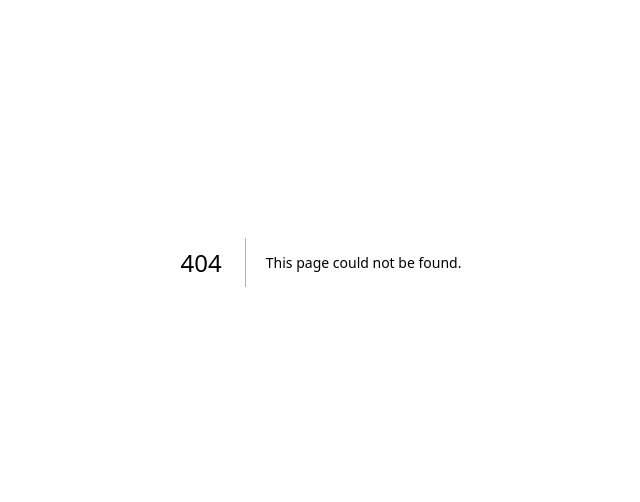
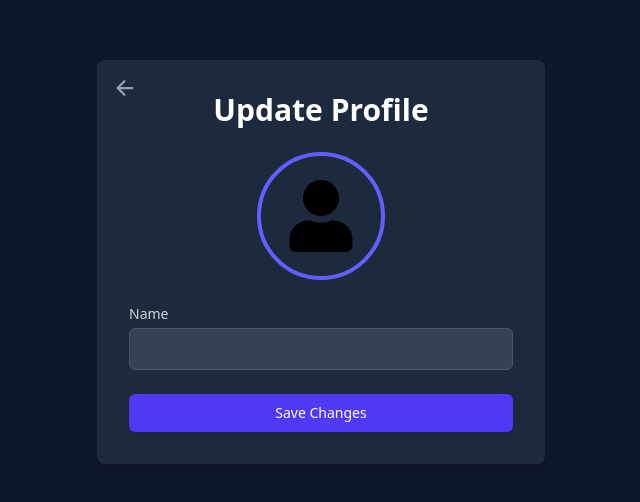
Before and after one commit to Prajwal-dev-dsa/NEXT_JS_PRACTICE, a Next.js app: page /edit in a window 1280 px wide. Before the commit this address had no page. Shown: the part 138-640 px from the top of the page, without its empty margins (319-959 px from the left). Built offline with nearby package versions, Linux system fonts and the light colour scheme; no server answers.

Commit message:
EditPage Created

```diff
--- /dev/null
+++ b/src/app/edit/page.tsx
@@ -0,0 +1,101 @@
+"use client";
+
+import Link from 'next/link';
+import { IoArrowBack } from 'react-icons/io5';
+import { useSession } from 'next-auth/react';
+import { useEffect, useRef, useState } from 'react';
+import { FaUser } from 'react-icons/fa';
+import Image from 'next/image';
+
+export default function EditProfile() {
+    const imageRef = useRef<HTMLInputElement>(null)
+    const [name, setName] = useState('')
+    const [frontendImage, setFrontendImage] = useState('')
+    const [backendImage, setBackendImage] = useState<File>()
+
+    const { data: session } = useSession()
+
+    useEffect(() => {
+        if (session) {
+            setName(session.user.name as string)
+            setFrontendImage(session.user.image as string)
+        }
+    }, [session])
+
+    const handleImage = (e: React.ChangeEvent<HTMLInputElement>) => {
+        if (!e.target.files || e.target.files.length === 0) return
+        setBackendImage(e.target.files[0])
+        setFrontendImage(URL.createObjectURL(e.target.files[0]))
+    }
+
+    return (
+        <div className="min-h-screen flex items-center justify-center bg-slate-900 p-4">
+            <div className="relative bg-slate-800 p-8 rounded-lg shadow-lg w-full max-w-md">
+
+                <Link
+                    href="/"
+                    className="absolute top-4 left-4 text-gray-400 hover:text-white"
+                    aria-label="Back to home"
+                >
+                    <IoArrowBack size={24} />
+                </Link>
+
+                <h2 className="text-3xl font-bold text-center text-white mb-6">
+                    Update Profile
+                </h2>
+
+                <form className="space-y-6">
+                    <div onClick={() => imageRef.current?.click()}>
+                        {
+                            frontendImage ? (
+                                <Image
+                                    src={frontendImage}
+                                    alt="User Avatar"
+                                    className="w-32 h-32 rounded-full mx-auto mb-4 border-4 border-indigo-500"
+                                    width={128}
+                                    height={128}
+                                />
+                            ) : (
+                                <div className="w-32 h-32 flex items-center justify-center rounded-full mx-auto mb-4 border-4 border-indigo-500">
+                                    <FaUser size={72} />
+                                </div>
+                            )
+                        }
+                        <input
+                            type="file"
+                            hidden
+                            ref={imageRef}
+                            accept='image/*'
+                            onChange={(e) => handleImage(e)}
+                        />
+                    </div>
+                    <div>
+                        <label
+                            htmlFor="name"
+                            className="block text-sm font-medium text-gray-300"
+                        >
+                            Name
+                        </label>
+                        <input
+                            type="text"
+                            id="name"
+                            defaultValue={name}
+                            onChange={(e) => setName(e.target.value)}
+                            className="mt-1 block w-full px-3 py-2 bg-gray-700 border border-gray-600 rounded-md text-white placeholder-gray-400 focus:outline-none focus:ring-2 focus:ring-indigo-500 focus:border-indigo-500"
+                        />
+                    </div>
+
+                    <div>
+                        <button
+                            type="submit"
+                            className="w-full flex justify-center py-2 px-4 border border-transparent rounded-md shadow-sm text-sm font-medium text-white bg-indigo-600 hover:bg-indigo-700 focus:outline-none focus:ring-2 focus:ring-offset-2 focus:ring-indigo-500"
+                        >
+                            Save Changes
+                        </button>
+                    </div>
+                </form>
+
+            </div>
+        </div>
+    );
+}
--- a/src/app/page.tsx
+++ b/src/app/page.tsx
@@ -1,21 +1,18 @@
-"use client"; // We need this for useState
-
-import { useState } from 'react';
-import { FaPencilAlt, FaTimes, FaUser } from 'react-icons/fa';
+"use client";
+import { FaPencilAlt, FaUser } from 'react-icons/fa';
 import { FiLogOut } from 'react-icons/fi';
 import { useSession, signOut } from 'next-auth/react';
 import Image from 'next/image';
+import { useRouter } from 'next/navigation';
 
 export default function Home() {
+  const router = useRouter()
   const { data: session } = useSession()
   console.log(session)
-  const [isEditing, setIsEditing] = useState(false);
-
   const user = {
     name: session?.user?.name,
     image: session?.user?.image
   };
-
   const handleSignOut = async () => {
     try {
       await signOut()
@@ -27,20 +24,17 @@ export default function Home() {
   return (
     <div className="relative min-h-screen bg-slate-900 text-white p-4">
 
-      {/* 1. Edit Icon (Top Right) */}
       <button
-        onClick={() => setIsEditing(true)}
+        onClick={() => router.push("/edit")}
         className="absolute top-6 right-6 text-gray-400 hover:text-white transition-colors"
         aria-label="Edit user details"
       >
         <FaPencilAlt size={24} />
       </button>
 
-      {/* 2. Welcome Box (Centered) */}
       <div className="flex flex-col items-center justify-center min-h-screen">
         <div className="bg-slate-800 p-8 rounded-lg shadow-lg w-full max-w-sm text-center">
 
-          {/* User Image */}
           {
             user?.image ? (
               <Image
@@ -57,12 +51,9 @@ export default function Home() {
             )
           }
 
-          {/* Welcome Text */}
           <h2 className="text-2xl font-bold text-white mb-6">
             Welcome, {user?.name!}
           </h2>
-
-          {/* Sign Out Button */}
           <button
             onClick={handleSignOut}
             type="button"
@@ -73,86 +64,6 @@ export default function Home() {
           </button>
         </div>
       </div>
-
-      {/* 3. Edit Modal (Conditionally Rendered) */}
-      {isEditing && (
-        <div className="fixed inset-0 bg-black bg-opacity-75 flex items-center justify-center p-4 z-50">
-
-          {/* Modal Content */}
-          <div className="relative bg-slate-800 p-8 rounded-lg shadow-lg w-full max-w-md">
-
-            {/* Close Button */}
-            <button
-              onClick={() => setIsEditing(false)}
-              className="absolute top-4 right-4 text-gray-400 hover:text-white"
-              aria-label="Close modal"
-            >
-              <FaTimes size={20} />
-            </button>
-
-            <h2 className="text-3xl font-bold text-center text-white mb-6">
-              Update Profile
-            </h2>
-
-            {/* Update Form */}
-            <form className="space-y-6">
-              <div>
-                <label
-                  htmlFor="name"
-                  className="block text-sm font-medium text-gray-300"
-                >
-                  Name
-                </label>
-                <input
-                  type="text"
-                  id="name"
-                  defaultValue={user?.name!}
-                  className="mt-1 block w-full px-3 py-2 bg-gray-700 border border-gray-600 rounded-md text-white placeholder-gray-400 focus:outline-none focus:ring-2 focus:ring-indigo-500 focus:border-indigo-500"
-                />
-              </div>
-
-              <div>
-                <label
-                  htmlFor="image"
-                  className="block text-sm font-medium text-gray-300"
-                >
-                  Image URL
-                </label>
-                <input
-                  type="text"
-                  id="image"
-                  defaultValue={user?.image!}
-                  className="mt-1 block w-full px-3 py-2 bg-gray-700 border border-gray-600 rounded-md text-white placeholder-gray-400 focus:outline-none focus:ring-2 focus:ring-indigo-500 focus:border-indigo-500"
-                />
-              </div>
-
-              <div>
-                <label
-                  htmlFor="password"
-                  className="block text-sm font-medium text-gray-300"
-                >
-                  New Password
-                </label>
-                <input
-                  type="password"
-                  id="password"
-                  className="mt-1 block w-full px-3 py-2 bg-gray-700 border border-gray-600 rounded-md text-white placeholder-gray-400 focus:outline-none focus:ring-2 focus:ring-indigo-500 focus:border-indigo-500"
-                  placeholder="Leave blank to keep unchanged"
-                />
-              </div>
-
-              <div>
-                <button
-                  type="submit"
-                  className="w-full flex justify-center py-2 px-4 border border-transparent rounded-md shadow-sm text-sm font-medium text-white bg-indigo-600 hover:bg-indigo-700 focus:outline-none focus:ring-2 focus:ring-offset-2 focus:ring-indigo-500"
-                >
-                  Save Changes
-                </button>
-              </div>
-            </form>
-          </div>
-        </div>
-      )}
     </div>
   );
 }
```
